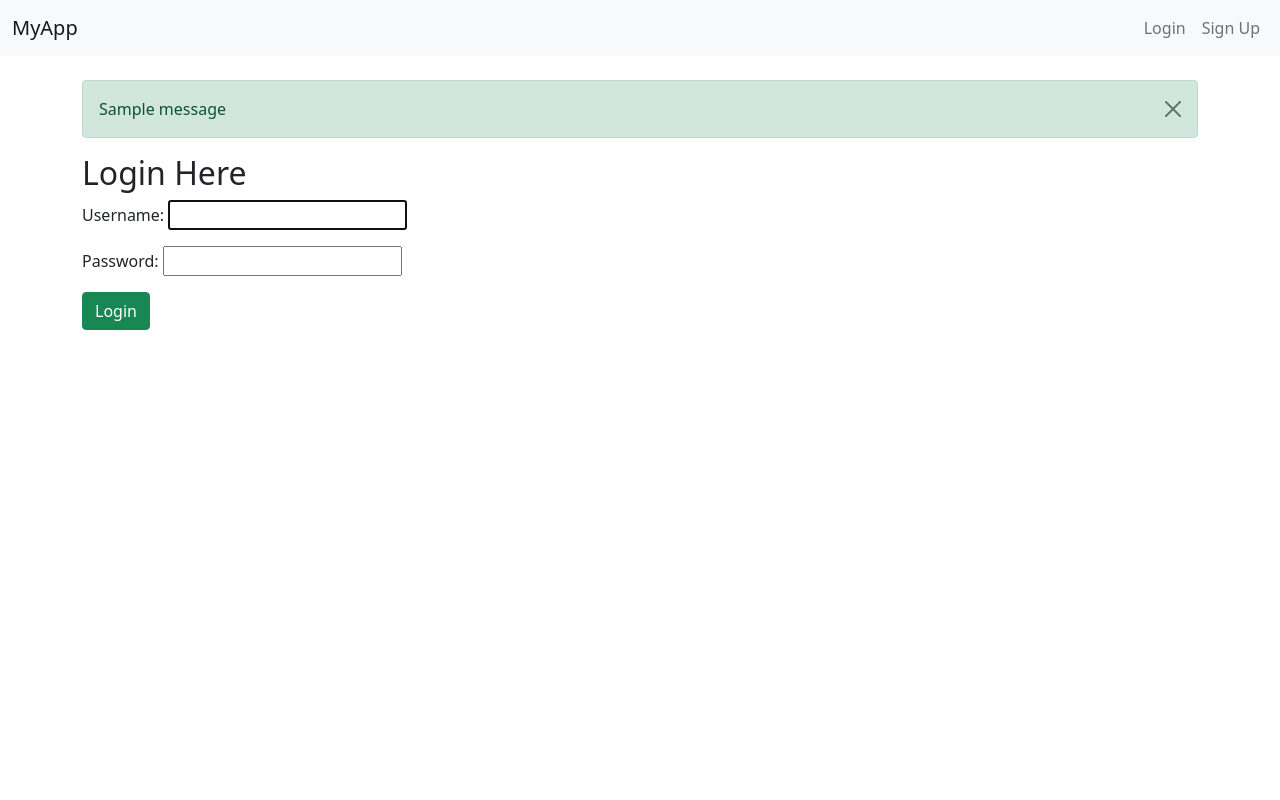
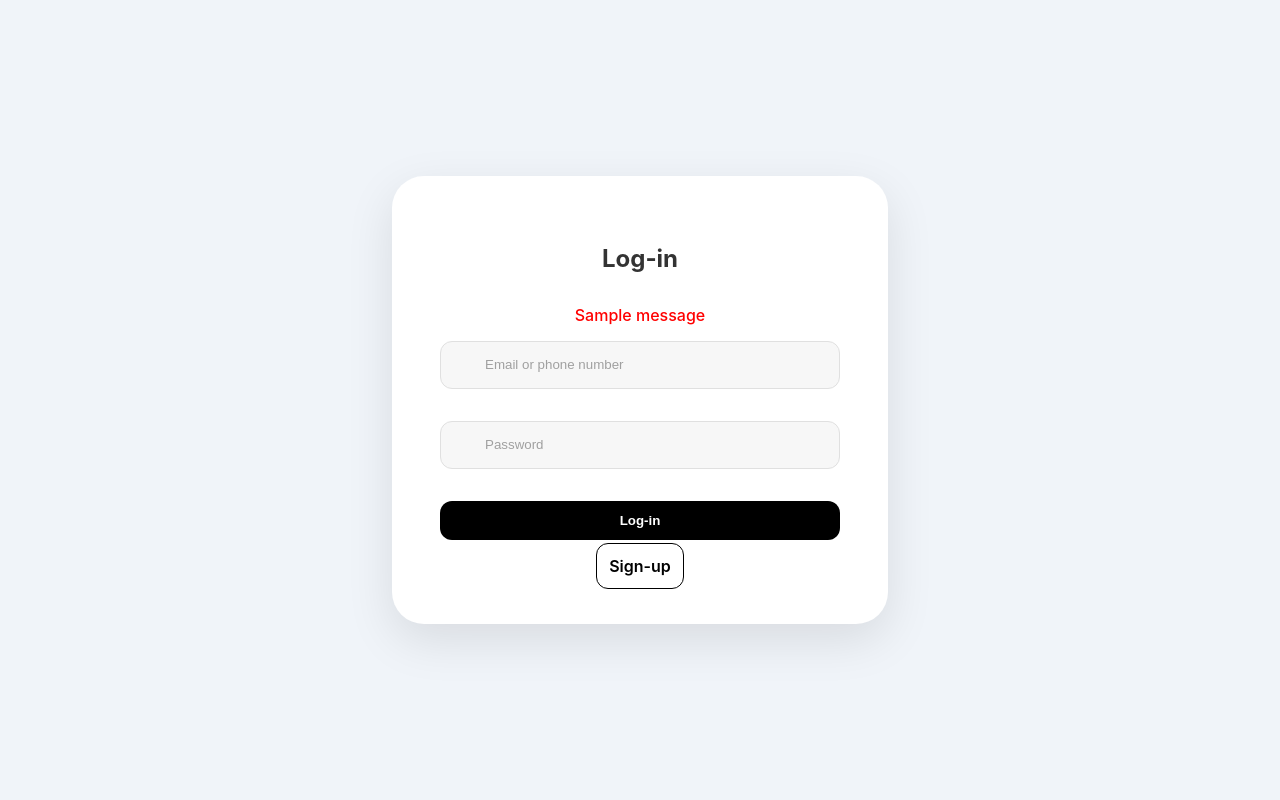
Before and after one commit to gellann/haluhalu1, a Django app: page /login/ in a window 1280 px wide. Run offline with Django 5.2, Linux system fonts and the light colour scheme; tables that the repository leaves empty hold one stand-in row (values such as "Sample post"); one stand-in notice (Sample message) is shown.

Commit message:
2nd commit

```diff
--- a/core/templates/main/base.html
+++ b/core/templates/base.html
@@ -9,7 +9,7 @@
 <body>
     <nav class="navbar navbar-expand-lg navbar-light bg-light">
         <div class="container-fluid">
-            <a class="navbar-brand" href="#">MyApp</a>
+            <a class="navbar-brand" href="{% url 'base' %}">HaluHalu</a>
             <div class="collapse navbar-collapse">
                 <div class="navbar-nav ms-auto">
                     {% if user.is_authenticated %}
@@ -26,12 +26,21 @@
 
     <div class="container mt-4">
     {% if messages %}
+      <div class="alert-container">
         {% for message in messages %}
           <div class="alert alert-{{ message.tags }} alert-dismissible fade show" role="alert">
             {{ message }}
             <button type="button" class="btn-close" data-bs-dismiss="alert" aria-label="Close"></button>
           </div>
         {% endfor %}
+      </div>
+      <script>
+        setTimeout(() => {
+          document.querySelectorAll('.alert').forEach(a => {
+            const bsAlert = bootstrap.Alert.getOrCreateInstance(a); bsAlert.close();
+          });
+        }, 4000);
+      </script>
     {% endif %}
 
         {% block content %}
--- a/core/templates/main/login.html
+++ b/core/templates/main/login.html
@@ -1,12 +1,130 @@
-{% extends 'main/base.html' %}
-
-{% block title %}Login{% endblock %}
 
 {% block content %}
-    <h2>Login Here</h2>
+    <!-- Custom CSS can be placed here or, for better practice, in a static CSS file -->
+    <style>
+        body {
+            /* A subtle background color similar to the image */
+            background-color: #f0f4f9;
+            display: flex;
+            justify-content: center;
+            align-items: center;
+            min-height: 100vh;
+            margin: 0;
+            font-family: 'Inter', sans-serif;
+        }
+        .login-card {
+            background-color: #ffffff;
+            border-radius: 2rem; /* More rounded corners */
+            padding: 3rem;
+            box-shadow: 0 1rem 3rem rgba(0, 0, 0, 0.1);
+            width: 100%;
+            max-width: 400px;
+            text-align: center;
+        }
+        .form-control {
+            border-radius: 0.75rem; /* Rounded input fields */
+            padding: 0.75rem 1.25rem;
+            background-color: #f7f7f7;
+            border: 1px solid #e0e0e0;
+            transition: all 0.2s ease-in-out;
+            box-shadow: none;
+            width: 100%;
+            margin-bottom: 1rem;
+            height: 3rem; /* Adjusted for a bigger box */
+            text-indent: 1.5rem; /* Space for the icon */
+        }
+        .form-control:focus {
+            border-color: #c9c9c9;
+            background-color: #ffffff;
+            box-shadow: 0 0 0 0.25rem rgba(0, 0, 0, 0.05);
+        }
+        .form-control::placeholder {
+            color: #a0a0a0;
+        }
+        .btn-primary {
+            background-color: #000000;
+            border: none;
+            color: #ffffff;
+            font-weight: 600;
+            padding: 0.75rem;
+            border-radius: 0.75rem;
+            width: 100%;
+            transition: background-color 0.2s ease-in-out;
+        }
+        .btn-primary:hover {
+            background-color: #333333;
+        }
+        .btn-outline-secondary {
+            color: #000000;
+            border: 1px solid #000000;
+            background-color: transparent;
+            font-weight: 600;
+            padding: 0.75rem;
+            border-radius: 0.75rem;
+            width: 100%;
+            transition: all 0.2s ease-in-out;
+            margin-top: 1rem;
+            text-decoration: none; /* Removed the underline */
+        }
+        .btn-outline-secondary:hover {
+            background-color: #000000;
+            color: #ffffff;
+        }
+        h2 {
+            font-weight: 700;
+            margin-bottom: 2rem;
+            color: #333333;
+        }
+        .input-icon {
+            position: absolute;
+            left: 1rem;
+            top: 50%;
+            transform: translateY(-50%);
+            color: #888;
+        }
+        .input-container {
+            position: relative;
+            margin-bottom: 1rem;
+        }
+        .message-text {
+        color: red;
+        margin-bottom: 1rem;
+        font-weight: 500;
+    }
+</style>
+
+<div class="login-card">
+    <h2>Log-in</h2>
+
+    <!-- Messages inside the box -->
+    {% if messages %}
+        {% for message in messages %}
+            <div class="message-text">
+                {{ message }}
+            </div>
+        {% endfor %}
+    {% endif %}
+
     <form method="post">
         {% csrf_token %}
-        {{ form.as_p }}
-        <button type="submit" class="btn btn-success">Login</button>
+
+        <!-- Username/Email Input -->
+        <div class="input-container">
+            <i class="fa-solid fa-user input-icon"></i>
+            <input type="text" name="{{ form.username.name }}" id="{{ form.username.id_for_label }}" class="form-control" placeholder="Email or phone number" required>
+        </div>
+
+        <!-- Password Input -->
+        <div class="input-container">
+            <i class="fa-solid fa-lock input-icon"></i>
+            <input type="password" name="{{ form.password.name }}" id="{{ form.password.id_for_label }}" class="form-control" placeholder="Password" required>
+        </div>
+
+        <!-- Login Button -->
+        <button type="submit" class="btn btn-primary mt-4">Log-in</button>
     </form>
+
+    <!-- Sign Up Button -->
+    <a href="{% url 'signup' %}" class="btn btn-outline-secondary">Sign-up</a>
+</div>
 {% endblock %}
--- a/core/templates/main/profile.html
+++ b/core/templates/main/profile.html
@@ -1,4 +1,4 @@
-{% extends 'main/base.html' %}
+{% extends 'main/../base.html' %}
 
 {% block title %}User Profile{% endblock %}
 
--- a/core/urls.py
+++ b/core/urls.py
@@ -2,11 +2,9 @@ from django.urls import path
 from . import views
 
 urlpatterns = [
-    path('register/', views.register_view, name='register'),
-
+    path('signup/', views.signup_view, name='signup'),
     path('login/', views.login_view, name='login'),
-
     path('logout/', views.logout_view, name='logout'),
-
     path('profile/', views.profile_view, name='profile'),
+    path('', views.base, name='base'),
 ]
--- a/core/views.py
+++ b/core/views.py
@@ -1,49 +1,52 @@
 from django.shortcuts import render, redirect
-from django.contrib.auth import login, authenticate, logout
+from django.contrib.auth import authenticate, login, logout
 from django.contrib.auth.forms import AuthenticationForm
 from django.contrib import messages
 from django.contrib.auth.decorators import login_required
+
 from .forms import CustomUserCreationForm
 from .models import CustomUser
-# Create your views here.
-def register_view(request):
+
+
+def signup_view(request):
     if request.method == 'POST':
         form = CustomUserCreationForm(request.POST, request.FILES)
         if form.is_valid():
-            user = form.save()
-            login(request, user)
-            messages.success(request, 'Registration successful')
-            return redirect('profile')
+            form.save()  # create account but DO NOT log in
+            messages.success(request, 'Registration completed.')
+            return redirect('login')  # message will appear on login page
         else:
             messages.error(request, 'Registration failed. Invalid information.')
     else:
         form = CustomUserCreationForm()
-    return render(request, 'main/register.html', {'form': form})
+    return render(request, 'main/signup.html', {'form': form})
+
+
 def login_view(request):
+    form = AuthenticationForm(request, data=request.POST or None)
     if request.method == 'POST':
-        form = AuthenticationForm(request, data=request.POST)
         if form.is_valid():
-            username = form.cleaned_data.get('username')
-            password = form.cleaned_data.get('password')
-            user = authenticate(username=username, password=password)
-            if user is not None:
-                login(request, user)
-                messages.success(request, 'Login successful. You are now logged in as {username}.')
-                return redirect('profile')
-            else:
-                messages.error(request, 'Invalid username or password.')
+            user = form.get_user()  # AuthenticationForm already authenticated
+            login(request, user)
+            messages.success(request, f'You have successfully logged in as {user.username}.')
+            # support ?next=... if present; otherwise go home
+            next_url = request.GET.get('next') or 'base'
+            return redirect(next_url)
         else:
             messages.error(request, 'Invalid username or password.')
-    else:
-        form = AuthenticationForm()
     return render(request, 'main/login.html', {'form': form})
+
 
 def logout_view(request):
     logout(request)
-    messages.info(request, 'You are now logged out.')
-    return redirect('login')
+    messages.info(request, 'You have been logged out.')
+    return redirect('login')  # message will appear on login page
 
-@login_required
+
+@login_required #
 def profile_view(request):
+    return render(request, 'main/profile.html')
 
-    return render(request, 'main/profile.html')
+def base(request):
+    # homepage view (URL name should be 'base')
+    return render(request, 'base.html')
--- a/haluhalu_marketplace/urls.py
+++ b/haluhalu_marketplace/urls.py
@@ -24,6 +24,7 @@ from django.conf.urls.static import static
 urlpatterns = [
     path('admin/', admin.site.urls),
     path('', include('core.urls')),
+
 ]
 
 if settings.DEBUG:
```
Also changed, not shown: core/forms.py (+10 -0 lines), core/templates/main/register.html (deleted, +0 -12 lines), core/templates/main/signup.html (added, +96 -0 lines). Lines whose indentation alone changed are shown as unchanged.
